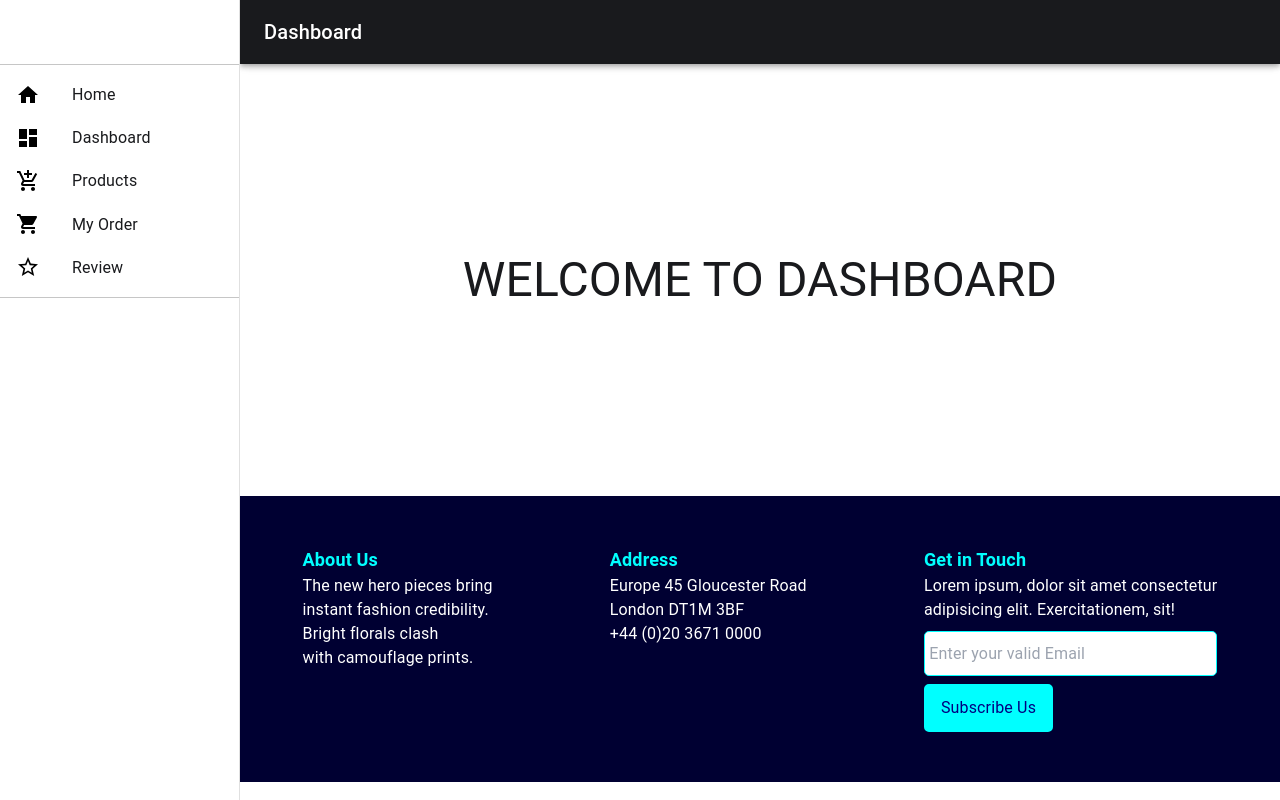
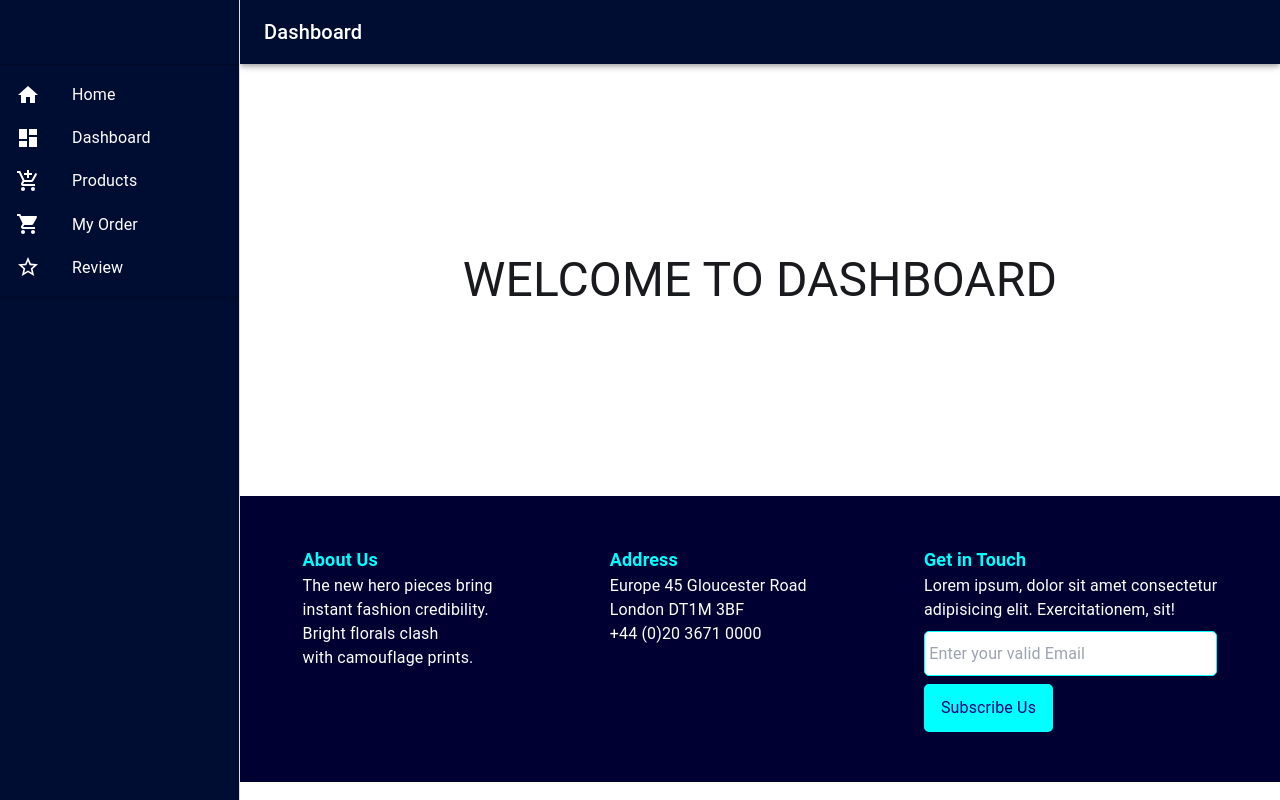
Before and after one commit to Shahriyar-Hosen/bkash-payment, a React (Create React App) app: page /dashboard in a window 1280 px wide. Built offline with nearby package versions, Linux system fonts and the light colour scheme; no server answers; sample sign-in values are in the browser's storage.

Commit message:
desh bor doen

```diff
--- a/src/Pages/Dashboard/Dashboard/Dashboard.js
+++ b/src/Pages/Dashboard/Dashboard/Dashboard.js
@@ -1,29 +1,28 @@
-import React from 'react';
-import useAuth from '../../../Hooks/useAuth';
-import AppBar from '@mui/material/AppBar';
-import Box from '@mui/material/Box';
-import CssBaseline from '@mui/material/CssBaseline';
-import Divider from '@mui/material/Divider';
-import Drawer from '@mui/material/Drawer';
-import IconButton from '@mui/material/IconButton';
-import List from '@mui/material/List';
-import ListItem from '@mui/material/ListItem';
-import ListItemIcon from '@mui/material/ListItemIcon';
-import ListItemText from '@mui/material/ListItemText';
-import MenuIcon from '@mui/icons-material/Menu';
-import Toolbar from '@mui/material/Toolbar';
-import Typography from '@mui/material/Typography';
-import { Link, Outlet } from 'react-router-dom';
+import React from "react";
+import useAuth from "../../../Hooks/useAuth";
+import AppBar from "@mui/material/AppBar";
+import Box from "@mui/material/Box";
+import CssBaseline from "@mui/material/CssBaseline";
+import Divider from "@mui/material/Divider";
+import Drawer from "@mui/material/Drawer";
+import IconButton from "@mui/material/IconButton";
+import List from "@mui/material/List";
+import ListItem from "@mui/material/ListItem";
+import ListItemIcon from "@mui/material/ListItemIcon";
+import ListItemText from "@mui/material/ListItemText";
+import MenuIcon from "@mui/icons-material/Menu";
+import Toolbar from "@mui/material/Toolbar";
+import Typography from "@mui/material/Typography";
+import { Link, Outlet } from "react-router-dom";
 
-import DashboardIcon from '@mui/icons-material/Dashboard';
-import HomeIcon from '@mui/icons-material/Home';
-import StarBorderIcon from '@mui/icons-material/StarBorder';
-import ShoppingCartIcon from '@mui/icons-material/ShoppingCart';
-import AddShoppingCartIcon from '@mui/icons-material/AddShoppingCart';
-import Footer from '../../../Shared/Footer/Footer';
+import DashboardIcon from "@mui/icons-material/Dashboard";
+import HomeIcon from "@mui/icons-material/Home";
+import StarBorderIcon from "@mui/icons-material/StarBorder";
+import ShoppingCartIcon from "@mui/icons-material/ShoppingCart";
+import AddShoppingCartIcon from "@mui/icons-material/AddShoppingCart";
+import Footer from "../../../Shared/Footer/Footer";
 
 const drawerWidth = 240;
-
 
 const Dashboard = (props) => {
   const { admin } = useAuth();
@@ -36,13 +35,13 @@ const Dashboard = (props) => {
   };
 
   const drawer = (
-        <div>
+    <div style={{ backgroundColor: "#000d33", height: "100vh" }}>
       <Toolbar />
       <Divider />
       <List>
-                <Link style={{ textDecoration: 'none', color: '#191A1D' }} to="/">
+        <Link style={{ textDecoration: "none", color: "#fff" }} to="/">
           <ListItem button>
-                        <ListItemIcon sx={{ color: 'black' }}>
+            <ListItemIcon sx={{ color: "white" }}>
               <HomeIcon />
             </ListItemIcon>
             <ListItemText>
@@ -50,9 +49,9 @@ const Dashboard = (props) => {
             </ListItemText>
           </ListItem>
         </Link>
-                <Link style={{ textDecoration: 'none', color: '#191A1D' }} to="/dashboard">
+        <Link style={{ textDecoration: "none", color: "#fff" }} to="/dashboard">
           <ListItem button>
-                        <ListItemIcon sx={{ color: 'black' }}>
+            <ListItemIcon sx={{ color: "white" }}>
               <DashboardIcon />
             </ListItemIcon>
             <ListItemText>
@@ -60,89 +59,100 @@ const Dashboard = (props) => {
             </ListItemText>
           </ListItem>
         </Link>
-                <Link style={{ textDecoration: 'none', color: '#191A1D' }} to="/products">
+        <Link style={{ textDecoration: "none", color: "#fff" }} to="/products">
           <ListItem button>
-                        <ListItemIcon sx={{ color: 'black' }}>
+            <ListItemIcon sx={{ color: "white" }}>
               <AddShoppingCartIcon />
             </ListItemIcon>
-                        <ListItemText >
+            <ListItemText>
               <h6 className="my-0">Products</h6>
             </ListItemText>
           </ListItem>
         </Link>
-                {
-                    !admin ?
+        {!admin ? (
           <>
-                            <Link style={{ textDecoration: 'none', color: '#191A1D' }} to={`dashboard/myorder`}>
+            <Link
+              style={{ textDecoration: "none", color: "#fff" }}
+              to={`dashboard/myorder`}
+            >
               <ListItem button>
-                                    <ListItemIcon sx={{ color: 'black' }}>
+                <ListItemIcon sx={{ color: "white" }}>
                   <ShoppingCartIcon />
                 </ListItemIcon>
-                                    <ListItemText >
+                <ListItemText>
                   <h6 className="my-0">My Order</h6>
                 </ListItemText>
               </ListItem>
             </Link>
-                            <Link style={{ textDecoration: 'none', color: '#191A1D' }} to={`dashboard/reviewprovide`}>
+            <Link
+              style={{ textDecoration: "none", color: "#fff" }}
+              to={`dashboard/reviewprovide`}
+            >
               <ListItem button>
-                                    <ListItemIcon sx={{ color: 'black' }}>
+                <ListItemIcon sx={{ color: "white" }}>
                   <StarBorderIcon />
                 </ListItemIcon>
-                                    <ListItemText >
+                <ListItemText>
                   <h6 className="my-0">Review</h6>
                 </ListItemText>
               </ListItem>
             </Link>
-
           </>
-
-                        :
+        ) : (
           <>
             {/* Admin Section  */}
-                            <Link style={{ textDecoration: 'none', color: '#191A1D' }} to={`dashboard/manageorder`}>
+            <Link
+              style={{ textDecoration: "none", color: "#fff" }}
+              to={`dashboard/manageorder`}
+            >
               <ListItem button>
-                                    <ListItemIcon sx={{ color: 'black' }}>
+                <ListItemIcon sx={{ color: "white" }}>
                   <AddShoppingCartIcon />
                 </ListItemIcon>
-                                    <ListItemText >
+                <ListItemText>
                   <h6 className="my-0">Manage All Order</h6>
                 </ListItemText>
               </ListItem>
             </Link>
 
-
-                            <Link style={{ textDecoration: 'none', color: '#191A1D' }} to={`dashboard/addnewproduct`}>
+            <Link
+              style={{ textDecoration: "none", color: "#fff" }}
+              to={`dashboard/addnewproduct`}
+            >
               <ListItem button>
-                                    <ListItemIcon sx={{ color: 'black' }}>
+                <ListItemIcon sx={{ color: "white" }}>
                   <AddShoppingCartIcon />
                 </ListItemIcon>
-                                    <ListItemText >
+                <ListItemText>
                   <h6 className="my-0">Add New Product</h6>
                 </ListItemText>
               </ListItem>
             </Link>
-                            <Link style={{ textDecoration: 'none', color: '#191A1D' }} to={`dashboard/makeadmin`}>
+            <Link
+              style={{ textDecoration: "none", color: "#fff" }}
+              to={`dashboard/makeadmin`}
+            >
               <ListItem button>
-                                    <ListItemIcon sx={{ color: 'black' }}>
+                <ListItemIcon sx={{ color: "white" }}>
                   <AddShoppingCartIcon />
                 </ListItemIcon>
-                                    <ListItemText >
+                <ListItemText>
                   <h6 className="my-0">Make Admin</h6>
                 </ListItemText>
               </ListItem>
             </Link>
           </>
-                }
+        )}
       </List>
       <Divider />
-
     </div>
   );
 
-    const container = window !== undefined ? () => window().document.body : undefined;
+  const container =
+    window !== undefined ? () => window().document.body : undefined;
   return (
     <div>
-            <Box sx={{ display: 'flex' }}>
+      <Box sx={{ display: "flex" }}>
         <CssBaseline />
         <AppBar
           position="fixed"
@@ -151,15 +161,13 @@ const Dashboard = (props) => {
             ml: { sm: `${drawerWidth}px` },
           }}
         >
-                    <Toolbar
-                        style={{ backgroundColor: '#191A1D' }}
-                    >
+          <Toolbar style={{ backgroundColor: "#000d33" }}>
             <IconButton
               color="inherit"
               aria-label="open drawer"
               edge="start"
               onClick={handleDrawerToggle}
-                            sx={{ mr: 2, display: { sm: 'none' } }}
+              sx={{ mr: 2, display: { sm: "none" } }}
             >
               <MenuIcon />
             </IconButton>
@@ -183,8 +191,11 @@ const Dashboard = (props) => {
               keepMounted: true, // Better open performance on mobile.
             }}
             sx={{
-                            display: { xs: 'block', sm: 'none' },
-                            '& .MuiDrawer-paper': { boxSizing: 'border-box', width: drawerWidth },
+              display: { xs: "block", sm: "none" },
+              "& .MuiDrawer-paper": {
+                boxSizing: "border-box",
+                width: drawerWidth,
+              },
             }}
           >
             {drawer}
@@ -192,8 +203,11 @@ const Dashboard = (props) => {
           <Drawer
             variant="permanent"
             sx={{
-                            display: { xs: 'none', sm: 'block' },
-                            '& .MuiDrawer-paper': { boxSizing: 'border-box', width: drawerWidth },
+              display: { xs: "none", sm: "block" },
+              "& .MuiDrawer-paper": {
+                boxSizing: "border-box",
+                width: drawerWidth,
+              },
             }}
             open
           >
@@ -202,7 +216,11 @@ const Dashboard = (props) => {
         </Box>
         <Box
           component="main"
-                    sx={{ flexGrow: 1, p: 0, width: { sm: `calc(100% - ${drawerWidth}px)` } }}
+          sx={{
+            flexGrow: 1,
+            p: 0,
+            width: { sm: `calc(100% - ${drawerWidth}px)` },
+          }}
         >
           <Toolbar />
           <Outlet></Outlet>
```
Lines whose indentation alone changed are shown as unchanged.
